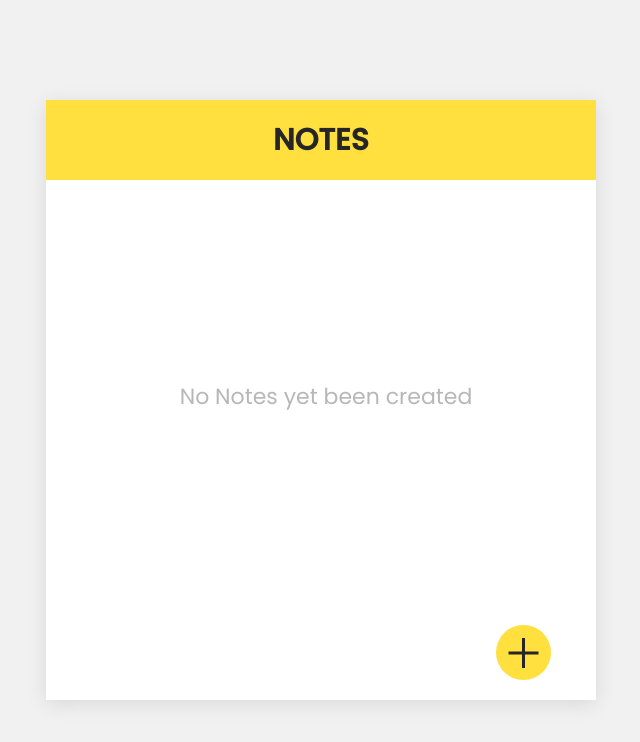
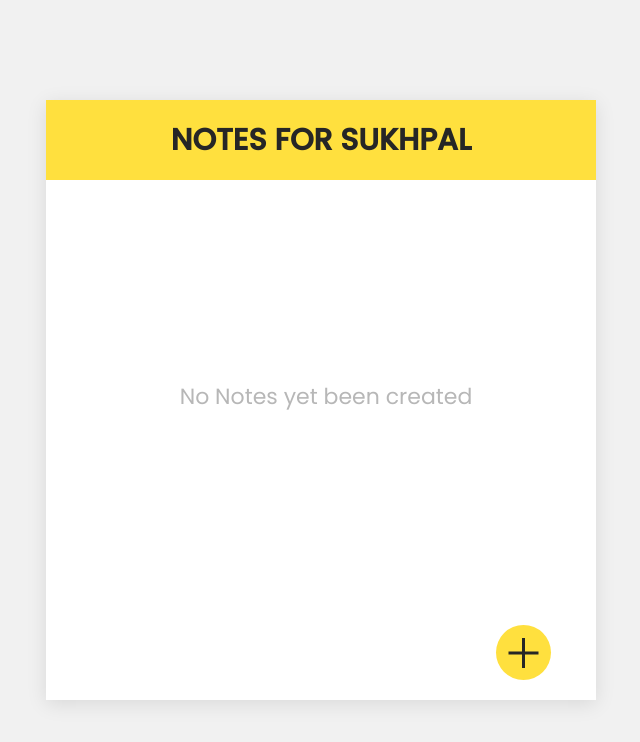
Before and after one commit to Sukhpal0/Notes, a plain HTML site: page index.html in a window 1280 px wide. Shown: the whole page, without its empty margins (319-959 px from the left). Drawn offline with Linux system fonts and the light colour scheme.

```diff
--- a/index.html
+++ b/index.html
@@ -17,7 +17,7 @@
 <body>
 	<section id="home">
 		<div class="nav">
-			<h1>Notes</h1>
+			<h1>Notes For Sukhpal</h1>
 		</div>
 		<div class="sheet">
 			<h1 class="blank">No Notes yet been created</h1>
```
Also changed, not shown: Dev.html (added, +1 -0 lines).
